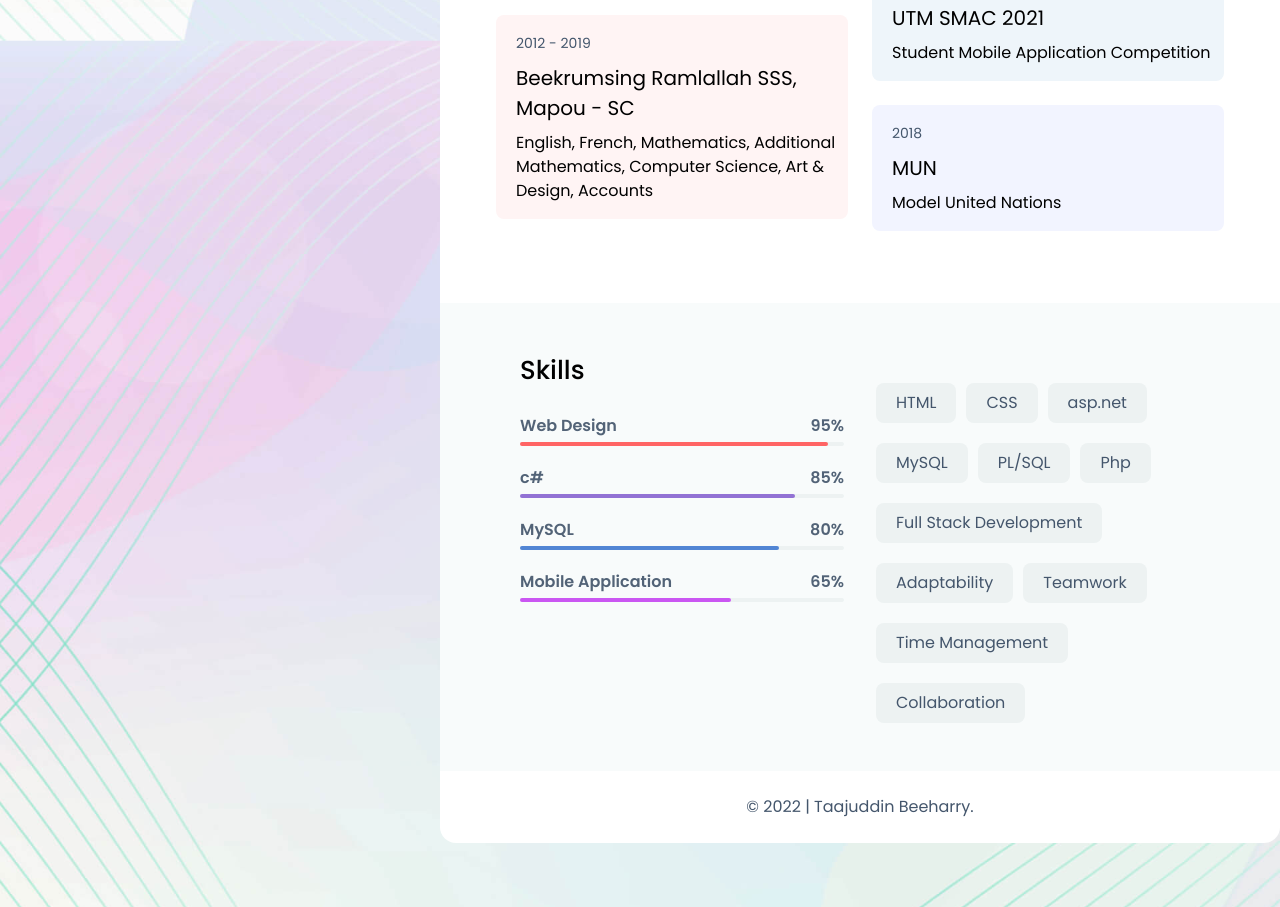
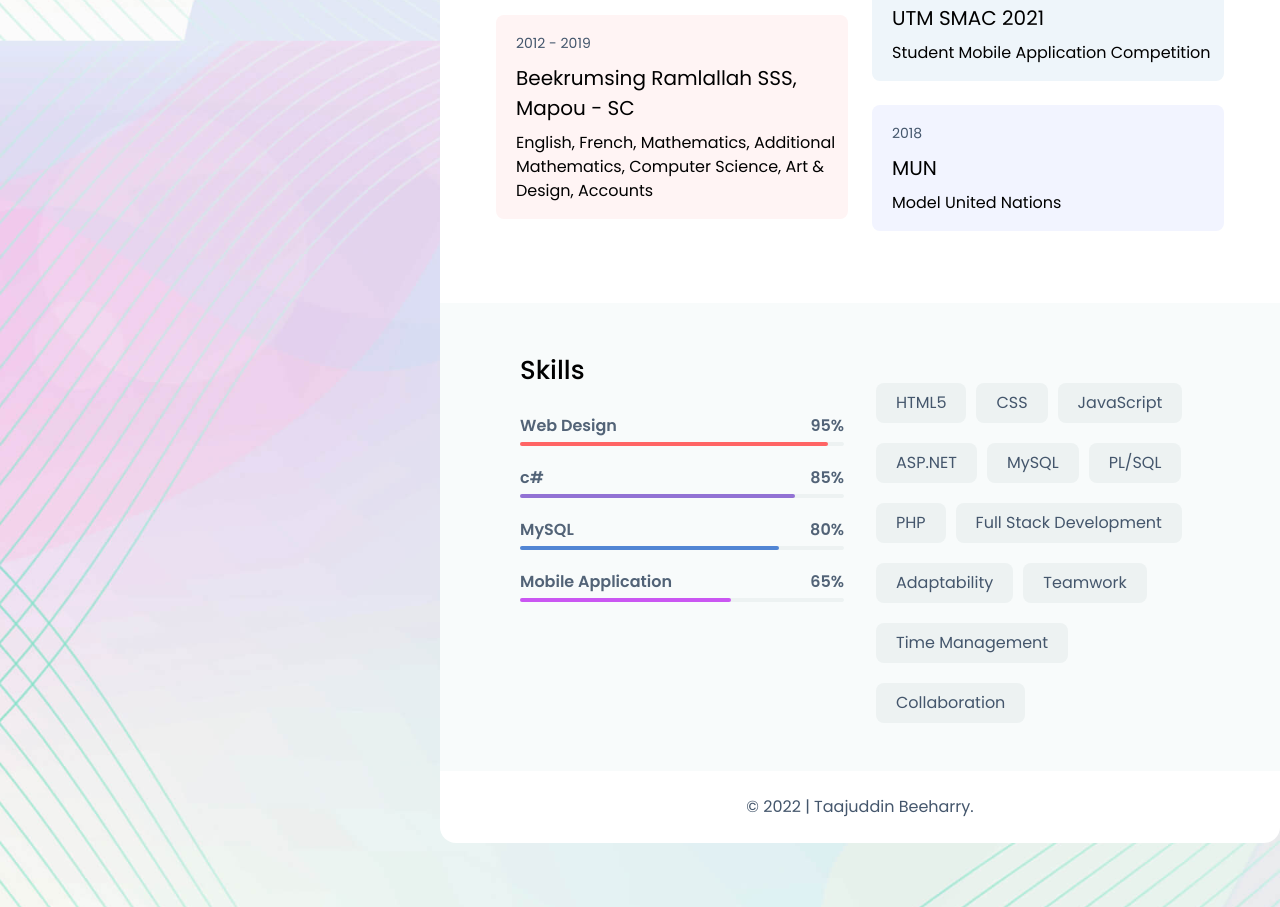
Before and after one commit to TaajuddinB/taajuddinbeeharry, a plain HTML site: page Resume.html in a window 1280 px wide. Shown: the part 1086-1993 px from the top of the page. Drawn offline with Linux system fonts and the light colour scheme.

Commit message:
Updated portfolio

```diff
--- a/Resume.html
+++ b/Resume.html
@@ -334,12 +334,13 @@
             <div class="col-span-1">
                 <h4 class="text-5xl dark:text-white font-medium mb-8"></h4>
                 <div class="flex gap-y-5 gap-x-2.5 flex-wrap">
-                    <p class="resume-btn">HTML</p>
+                    <p class="resume-btn">HTML5</p>
                     <p class="resume-btn">CSS</p>
-                    <p class="resume-btn">asp.net</p>
+                    <p class="resume-btn">JavaScript</p>
+                    <p class="resume-btn">ASP.NET</p>
                     <p class="resume-btn">MySQL</p>
                     <p class="resume-btn">PL/SQL</p>
-                    <p class="resume-btn">Php</p>
+                    <p class="resume-btn">PHP</p>
                     <p class="resume-btn">Full Stack Development</p>
                     <p class="resume-btn">Adaptability</p>
                     <p class="resume-btn">Teamwork</p>
```
